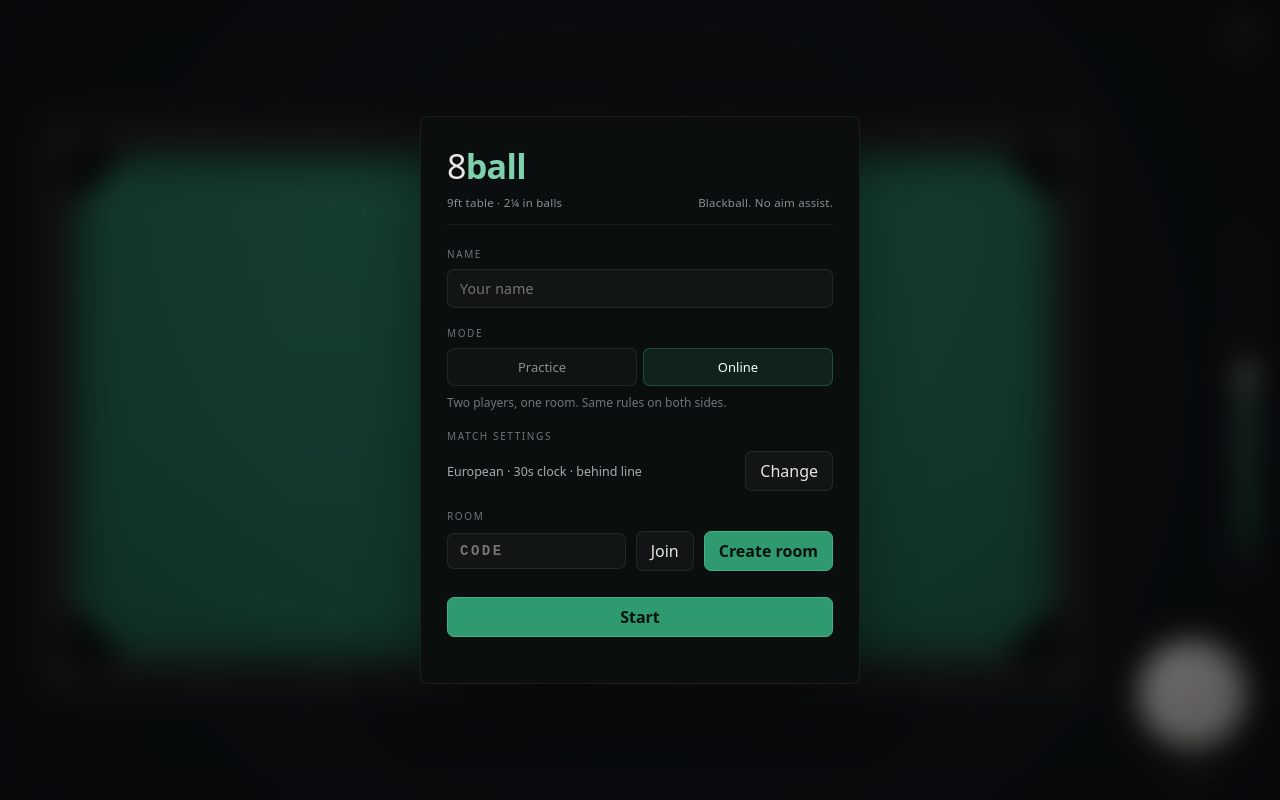
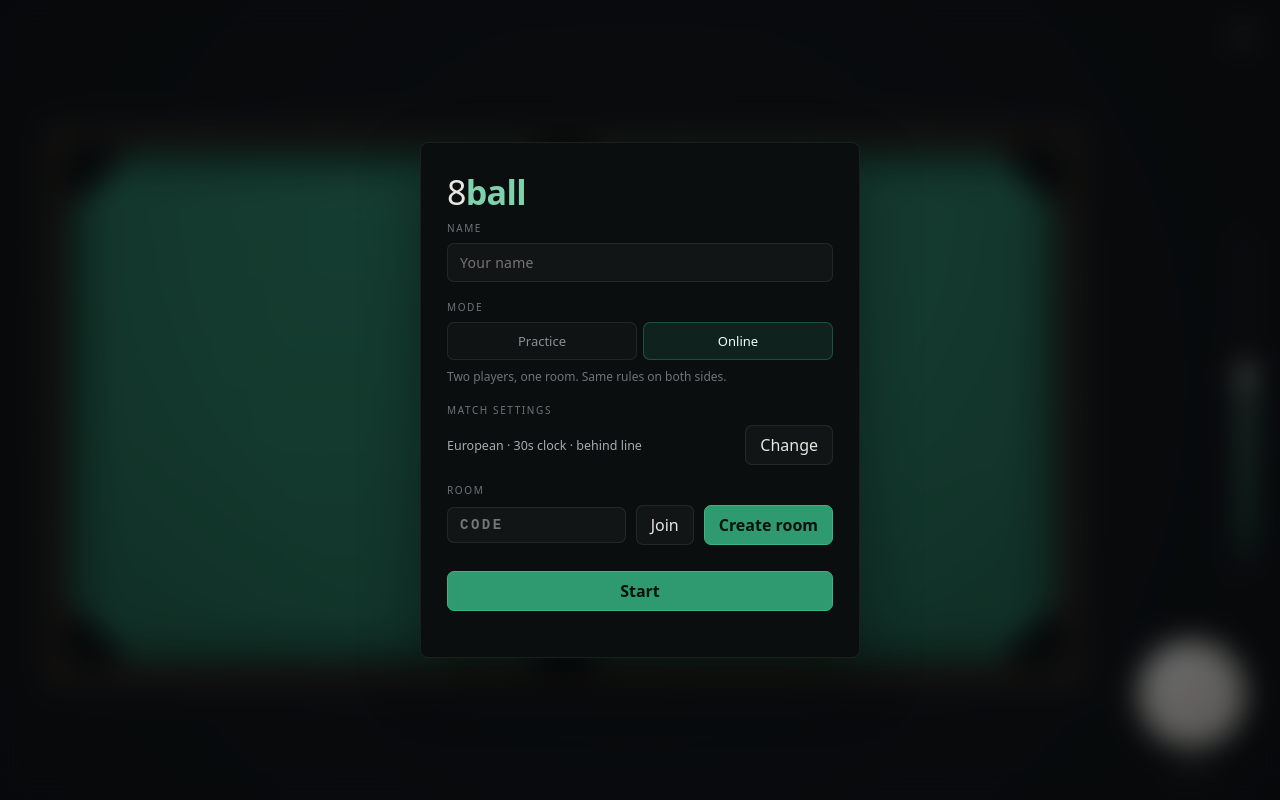
Before and after one commit to stefanovic000/8ball, a website built with Vite: page index.html in a window 1280 px wide. Built offline with nearby package versions, Linux system fonts and the light colour scheme; animation ran at ten frames a second.

Commit message:
Trim the menu and take the link out of the README
The tagline line went before the player had asked anything, and the README already sits under a repository link, so both are gone. The live URL stays in the repo description and homepage field.

```diff
--- a/index.html
+++ b/index.html
@@ -58,10 +58,6 @@
     <div id="setup" class="screen">
       <div class="panel">
         <h1>8<span>ball</span></h1>
-        <div class="lede">
-          <span>9ft table · 2¼ in balls</span>
-          <span>Blackball. No aim assist.</span>
-        </div>
 
         <div class="group">
           <label>Name</label>
--- a/src/style.css
+++ b/src/style.css
@@ -350,18 +350,6 @@ h2 {
   font-weight: 500;
 }
 
-.lede {
-  display: flex;
-  justify-content: space-between;
-  gap: 12px;
-  margin: 0 0 22px;
-  padding-bottom: 14px;
-  border-bottom: 1px solid #ffffff0e;
-  font-size: 11.5px;
-  letter-spacing: 0.02em;
-  color: var(--dim);
-}
-
 .group {
   margin-bottom: 18px;
 }
```
Also changed, not shown: README.md, docs/preview/ui-after.png, docs/preview/ui-rotated.png, docs/preview/ui-setup.png, docs/preview/ui-shot.png, docs/preview/ui-table.png.
